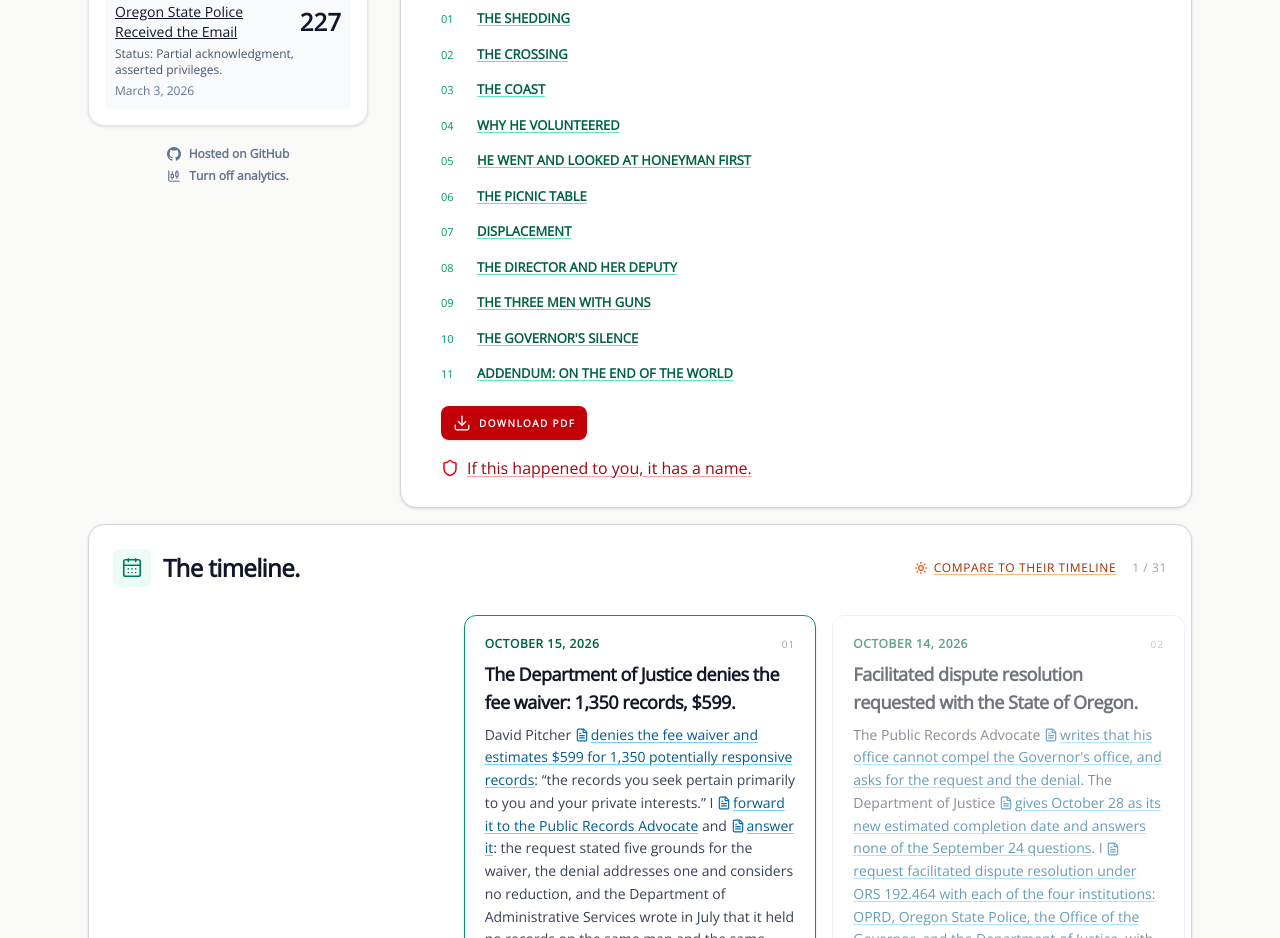
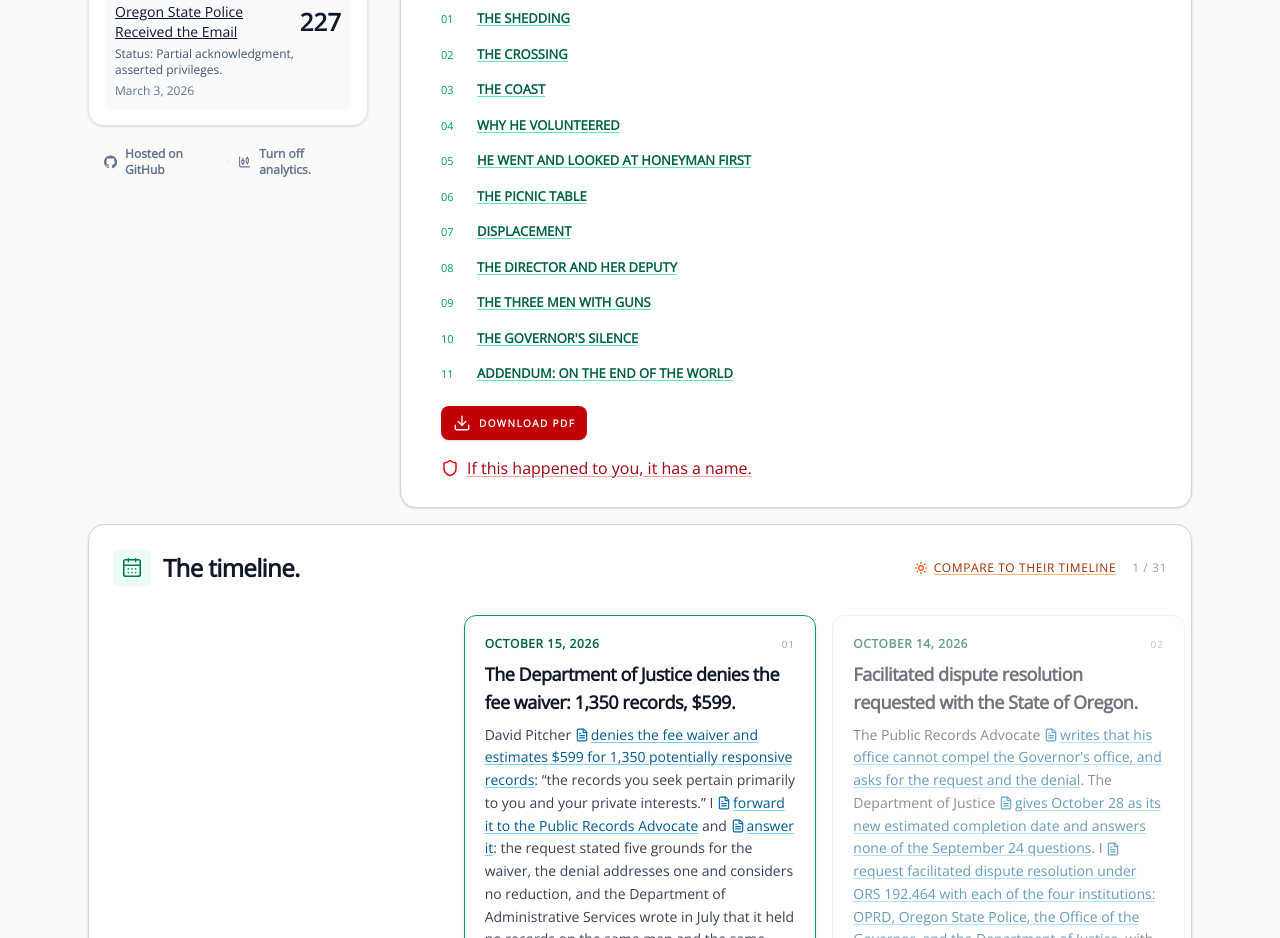
Before and after one commit to rswfire/rswfire.oprd, a Next.js app: page / in a window 1280 px wide. Shown: the part 1320-2258 px from the top of the page. Built offline with nearby package versions, Linux system fonts and the light colour scheme; no server answers.

Commit message:
Revert "Sidebar foot: the two links centered"
This reverts commit b81ed1ab073888bae79a0e4e25a58adf21a5965d.

```diff
--- a/components/HostedOnGithub.tsx
+++ b/components/HostedOnGithub.tsx
@@ -25,7 +25,7 @@
     }, []);
 
     return (
-        <div className="flex flex-col items-center justify-center gap-1.5 px-4 py-2 text-center">
+        <div className="flex items-center justify-center gap-2 px-4 py-2">
             <a
                 href="https://github.com/rswfire/rswfire.oprd"
                 target="_blank"
@@ -35,6 +35,7 @@
                 <GithubMark className="h-3.5 w-3.5" />
                 Hosted on GitHub
             </a>
+            <span className="text-xs leading-none text-slate-300">&middot;</span>
             <a
                 href="/analytics"
                 className="inline-flex items-center gap-2 text-xs font-semibold text-slate-500 transition-colors hover:text-emerald-700"
```
